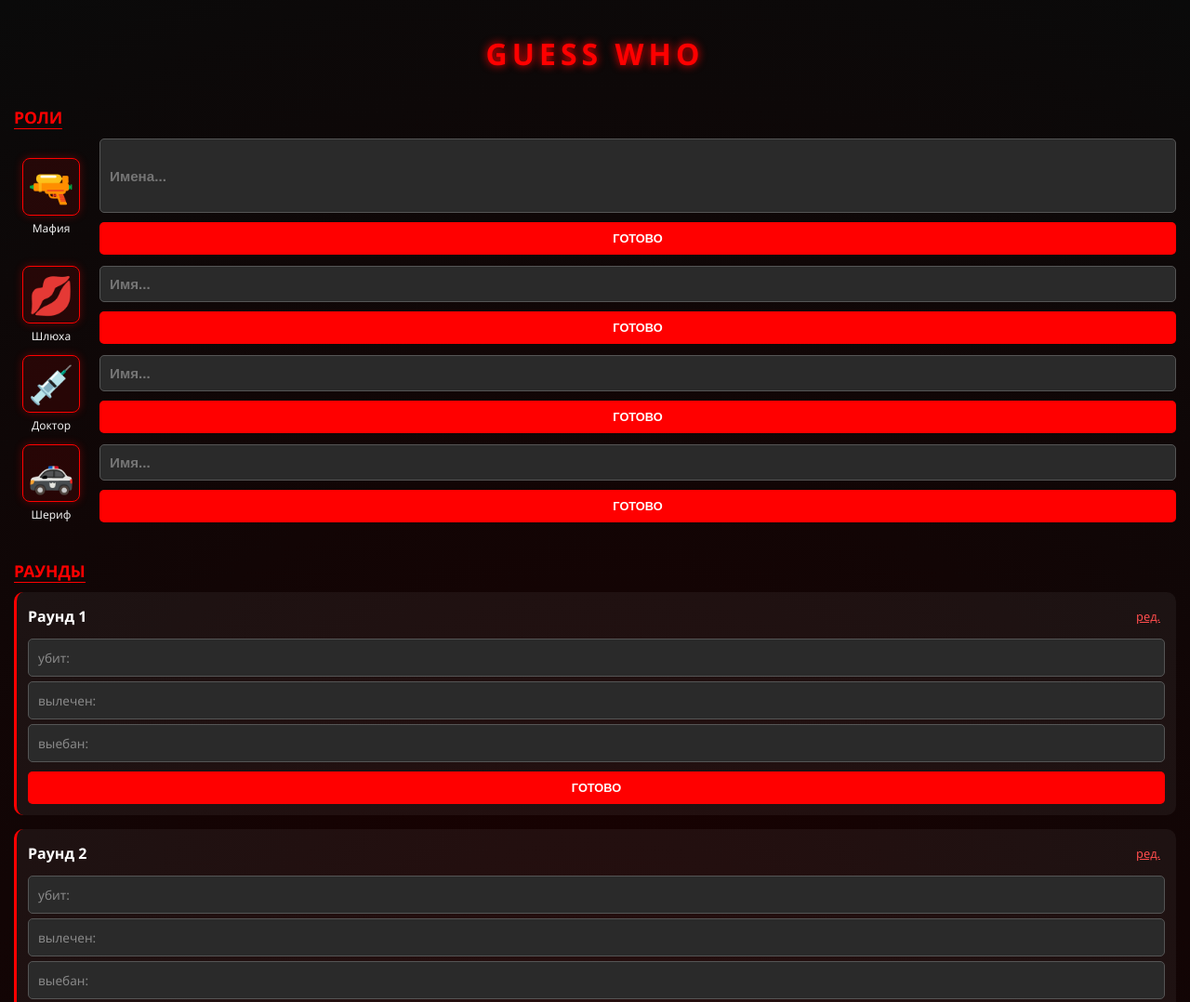
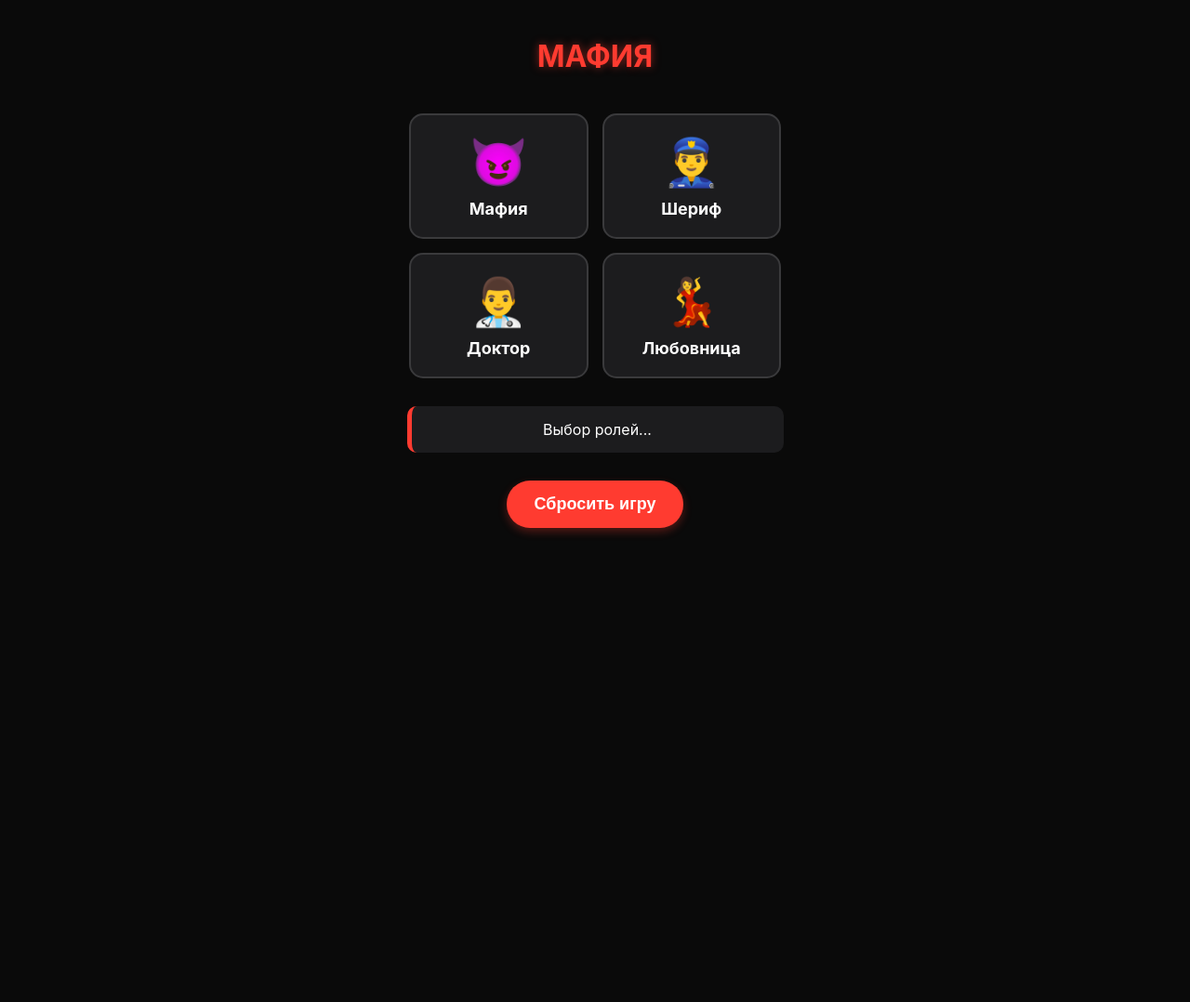
Before and after one commit to nst6767-ux/Mafia-Master, a plain HTML site: page index.html in a window 1280 px wide. Shown: the top 1078 px of the page at 93% size. After the commit the page ends 800 px from the top, so only its background shows below. Drawn offline with Linux system fonts and the light colour scheme.

Commit message:
Update index.html

```diff
--- a/index.html
+++ b/index.html
@@ -3,290 +3,138 @@
 <head>
     <meta charset="UTF-8">
     <meta name="viewport" content="width=device-width, initial-scale=1.0, maximum-scale=1.0, user-scalable=no">
-    <title>Guess Who - Mafia Web</title>
+    <title>Mafia Admin</title>
+
+    <link rel="apple-touch-icon" href="game.png">
+    <meta name="apple-mobile-web-app-capable" content="yes">
+    <meta name="apple-mobile-web-app-status-bar-style" content="black-translucent">
+    <meta name="apple-mobile-web-app-title" content="Mafia Admin">
+
     <style>
-        :root {
-            --bg-color: #0a0a0a;
-            --neon-red: #ff0000;
-            --panel-gray: #2a2a2a;
-            --text-color: #ffffff;
+        body {
+            font-family: -apple-system, BlinkMacSystemFont, "Segoe UI", Roboto, Helvetica, Arial, sans-serif;
+            background-color: #0a0a0a;
+            color: #ffffff;
+            margin: 0;
+            padding: 20px;
+            display: flex;
+            flex-direction: column;
+            align-items: center;
+            user-select: none;
+            -webkit-tap-highlight-color: transparent;
         }
 
-        body {
-            background-color: var(--bg-color);
-            color: var(--text-color);
-            font-family: 'Segoe UI', Roboto, sans-serif;
-            margin: 0;
-            padding: 15px;
-            background-image: radial-gradient(circle, #1a0000 0%, #0a0a0a 100%);
-            min-height: 100vh;
+        h1 { color: #ff3b30; text-shadow: 0 0 10px rgba(255, 59, 48, 0.5); }
+
+        .card-container {
+            display: grid;
+            grid-template-columns: repeat(2, 1fr);
+            gap: 15px;
+            width: 100%;
+            max-width: 400px;
+            margin-top: 20px;
         }
 
-        h1 {
+        .role-card {
+            background: #1c1c1e;
+            border: 2px solid #3a3a3c;
+            border-radius: 15px;
+            padding: 20px;
             text-align: center;
-            color: var(--neon-red);
-            text-transform: uppercase;
-            letter-spacing: 5px;
-            text-shadow: 0 0 10px var(--neon-red);
-            margin-bottom: 20px;
-        }
-
-        .section-title {
-            font-size: 1.1rem;
-            margin: 15px 0 10px;
-            border-bottom: 1px solid var(--neon-red);
-            display: inline-block;
-            color: var(--neon-red);
-            font-weight: bold;
-        }
-
-        .roles-container {
-            display: grid;
-            grid-template-columns: 80px 1fr;
-            gap: 12px;
-            align-items: center;
-            margin-bottom: 25px;
-        }
-
-        .role-icon-box {
-            text-align: center;
-            font-size: 0.75rem;
-            color: #eee;
-        }
-
-        .role-emoji {
-            font-size: 40px;
-            display: block;
-            margin-bottom: 5px;
-            line-height: 60px;
-            height: 60px;
-            width: 60px;
-            margin: 0 auto 5px;
-            border: 1px solid var(--neon-red);
-            border-radius: 8px;
-            background: rgba(255, 0, 0, 0.1);
-            box-shadow: 0 0 10px rgba(255, 0, 0, 0.3);
-        }
-
-        .role-input {
-            background-color: var(--panel-gray);
-            border: 1px solid #555;
-            border-radius: 5px;
-            padding: 10px;
-            color: #ffffff;
-            font-weight: bold;
-            font-size: 0.95rem;
-            width: 100%;
-            box-sizing: border-box;
-            margin-bottom: 5px;
-        }
-
-        .mafia-input { height: 80px; }
-
-        .input-wrapper {
-            background-color: var(--panel-gray);
-            border: 1px solid #555;
-            border-radius: 5px;
-            display: flex;
-            align-items: center;
-            padding: 10px;
-            margin-bottom: 5px;
-            box-sizing: border-box;
-        }
-
-        .input-label {
-            color: #888;
-            font-size: 0.85rem;
-            margin-right: 10px;
-            white-space: nowrap;
-        }
-
-        .round-field {
-            background: transparent;
-            border: none;
-            color: #ffffff;
-            font-weight: bold;
-            font-size: 0.95rem;
-            width: 100%;
-            outline: none;
-        }
-
-        input[readonly] { opacity: 0.5; }
-
-        .round-block {
-            background: rgba(255, 255, 255, 0.05);
-            padding: 12px;
-            border-radius: 10px;
-            margin-bottom: 15px;
-            border-left: 3px solid var(--neon-red);
-        }
-
-        .round-header {
-            display: flex;
-            justify-content: space-between;
-            align-items: center;
-            margin-bottom: 10px;
-        }
-
-        .btn-edit {
-            color: #ff4d4d;
-            font-size: 0.8rem;
-            text-decoration: underline;
-            padding: 5px;
+            transition: all 0.3s ease;
             cursor: pointer;
         }
 
-        .btn-done {
-            background: var(--neon-red);
+        .role-card.active {
+            border-color: #30d158;
+            box-shadow: 0 0 15px rgba(48, 209, 88, 0.4);
+            transform: scale(1.05);
+        }
+
+        .emoji { font-size: 50px; display: block; margin-bottom: 10px; }
+        .role-name { font-weight: bold; font-size: 18px; }
+
+        .status {
+            margin-top: 30px;
+            padding: 15px;
+            background: #1c1c1e;
+            border-radius: 10px;
+            width: 100%;
+            max-width: 370px;
+            text-align: center;
+            font-size: 16px;
+            border-left: 5px solid #ff3b30;
+        }
+
+        button {
+            margin-top: 30px;
+            background: #ff3b30;
             color: white;
             border: none;
-            padding: 10px;
-            border-radius: 5px;
-            margin-top: 5px;
+            padding: 15px 30px;
+            border-radius: 25px;
+            font-size: 18px;
             font-weight: bold;
-            width: 100%;
             cursor: pointer;
-            text-transform: uppercase;
-            font-size: 0.8rem;
+            box-shadow: 0 4px 10px rgba(255, 59, 48, 0.3);
         }
 
-        .reset-container {
-            margin-top: 40px;
-            padding-bottom: 60px;
-            text-align: center;
-        }
-
-        .btn-reset {
-            background: none;
-            border: 2px solid var(--neon-red);
-            color: var(--neon-red);
-            padding: 15px;
-            width: 100%;
-            font-size: 1rem;
-            font-weight: bold;
-            cursor: pointer;
-            text-transform: uppercase;
-        }
-
-        #confirm-overlay {
-            position: fixed;
-            top: 0; left: 0; width: 100%; height: 100%;
-            background: rgba(0,0,0,0.85);
-            display: none;
-            justify-content: center;
-            align-items: center;
-            z-index: 10000;
-        }
-
-        .confirm-box {
-            background: #1a1a1a;
-            border: 2px solid var(--neon-red);
-            padding: 25px;
-            border-radius: 15px;
-            text-align: center;
-            box-shadow: 0 0 20px var(--neon-red);
-            width: 80%;
-            max-width: 300px;
-        }
-
-        .confirm-text { color: #fff; margin-bottom: 20px; font-weight: bold; }
-        .confirm-buttons { display: flex; gap: 10px; justify-content: center; }
-        .btn-modal { padding: 10px 20px; border: none; border-radius: 5px; font-weight: bold; text-transform: uppercase; }
-        .btn-yes { background: var(--neon-red); color: #fff; }
-        .btn-no { background: #444; color: #fff; }
-
-        #fire-overlay {
-            position: fixed;
-            top: 0; left: 0; width: 100%; height: 100%;
-            z-index: 9999;
-            display: none;
-            pointer-events: none;
-            background: radial-gradient(circle, #ff4500, #ff0000, transparent);
-        }
-
-        @keyframes burnAnimation {
-            0% { opacity: 0; transform: scale(0.8); }
-            50% { opacity: 1; transform: scale(1.1); }
-            100% { opacity: 0; transform: scale(1.2); }
-        }
-
-        .burning { display: block !important; animation: burnAnimation 0.8s ease-out forwards; }
+        button:active { transform: scale(0.95); }
     </style>
 </head>
 <body>
 
-    <div id="fire-overlay"></div>
+    <h1>МАФИЯ</h1>
 
-    <div id="confirm-overlay">
-        <div class="confirm-box">
-            <div class="confirm-text">Сжечь все улики?</div>
-            <div class="confirm-buttons">
-                <button class="btn-modal btn-yes" onclick="confirmReset(true)">Да</button>
-                <button class="btn-modal btn-no" onclick="confirmReset(false)">Нет</button>
-            </div>
+    <div class="card-container">
+        <div class="role-card" onclick="toggleRole(this, 'Мафия 😈')">
+            <span class="emoji">😈</span>
+            <span class="role-name">Мафия</span>
+        </div>
+        <div class="role-card" onclick="toggleRole(this, 'Шериф 👮‍♂️')">
+            <span class="emoji">👮‍♂️</span>
+            <span class="role-name">Шериф</span>
+        </div>
+        <div class="role-card" onclick="toggleRole(this, 'Доктор 👨‍⚕️')">
+            <span class="emoji">👨‍⚕️</span>
+            <span class="role-name">Доктор</span>
+        </div>
+        <div class="role-card" onclick="toggleRole(this, 'Любовница 💃')">
+            <span class="emoji">💃</span>
+            <span class="role-name">Любовница</span>
         </div>
     </div>
 
-    <h1>GUESS WHO</h1>
+    <div class="status" id="statusBox">Выбор ролей...</div>
 
-    <div class="section-title">РОЛИ</div>
-    <div class="roles-container">
-        <div class="role-icon-box"><span class="role-emoji">🔫</span>Мафия</div>
-        <div><input type="text" class="role-input mafia-input" id="r-mafia" placeholder="Имена..."><button class="btn-done" onclick="lock('r-mafia')">Готово</button></div>
-
-        <div class="role-icon-box"><span class="role-emoji">💋</span>Шлюха</div>
-        <div><input type="text" class="role-input" id="r-love" placeholder="Имя..."><button class="btn-done" onclick="lock('r-love')">Готово</button></div>
-
-        <div class="role-icon-box"><span class="role-emoji">💉</span>Доктор</div>
-        <div><input type="text" class="role-input" id="r-doc" placeholder="Имя..."><button class="btn-done" onclick="lock('r-doc')">Готово</button></div>
-
-        <div class="role-icon-box"><span class="role-emoji">🚓</span>Шериф</div>
-        <div><input type="text" class="role-input" id="r-sheriff" placeholder="Имя..."><button class="btn-done" onclick="lock('r-sheriff')">Готово</button></div>
-    </div>
-
-    <div class="section-title">РАУНДЫ</div>
-    <div id="rounds-list"></div>
-
-    <div class="reset-container">
-        <button class="btn-reset" onclick="burnAll()">НОВАЯ ИГРА</button>
-    </div>
+    <button onclick="resetGame()">Сбросить игру</button>
 
     <script>
-        const roundsList = document.getElementById('rounds-list');
-        for(let i=1; i<=6; i++) {
-            const block = document.createElement('div');
-            block.className = 'round-block';
-            block.innerHTML = `
-                <div class="round-header"><strong>Раунд ${i}</strong><span class="btn-edit" onclick="editR(${i})">ред.</span></div>
-                <div class="input-wrapper"><span class="input-label">убит:</span><input type="text" id="r${i}-0" class="round-field field-r${i}"></div>
-                <div class="input-wrapper"><span class="input-label">вылечен:</span><input type="text" id="r${i}-1" class="round-field field-r${i}"></div>
-                <div class="input-wrapper"><span class="input-label">выебан:</span><input type="text" id="r${i}-2" class="round-field field-r${i}"></div>
-                <button class="btn-done" onclick="lockR(${i})">Готово</button>
-            `;
-            roundsList.appendChild(block);
+        let selectedRoles = [];
+
+        function toggleRole(element, roleName) {
+            element.classList.toggle('active');
+            if (element.classList.contains('active')) {
+                selectedRoles.push(roleName);
+            } else {
+                selectedRoles = selectedRoles.filter(r => r !== roleName);
+            }
+            updateStatus();
         }
 
-        function lock(id) {
-            const el = document.getElementById(id);
-            if (id === 'r-sheriff' && el.value.trim() === "") {
-                el.value = "нет";
+        function updateStatus() {
+            const statusBox = document.getElementById('statusBox');
+            if (selectedRoles.length === 0) {
+                statusBox.innerText = "Роли не выбраны";
+            } else {
+                statusBox.innerText = "В игре: " + selectedRoles.join(', ');
             }
-            if(el.value.trim() !== "") { el.readOnly = true; el.blur(); }
         }
-        function lockR(n) { document.querySelectorAll('.field-r'+n).forEach(f => { if(f.value.trim() !== "") f.readOnly = true; }); document.activeElement.blur(); }
-        function editR(n) { document.querySelectorAll('.field-r'+n).forEach(f => f.readOnly = false); }
-        function burnAll() { document.getElementById('confirm-overlay').style.display = 'flex'; }
-        function confirmReset(choice) {
-            document.getElementById('confirm-overlay').style.display = 'none';
-            if (choice) {
-                const fire = document.getElementById('fire-overlay');
-                fire.classList.add('burning');
-                setTimeout(() => {
-                    document.querySelectorAll('input').forEach(i => { i.value = ""; i.readOnly = false; });
-                    window.scrollTo({top: 0, behavior: 'smooth'});
-                }, 400);
-                setTimeout(() => { fire.classList.remove('burning'); }, 800);
-            }
+
+        function resetGame() {
+            selectedRoles = [];
+            document.querySelectorAll('.role-card').forEach(card => card.classList.remove('active'));
+            updateStatus();
         }
     </script>
 </body>
```
